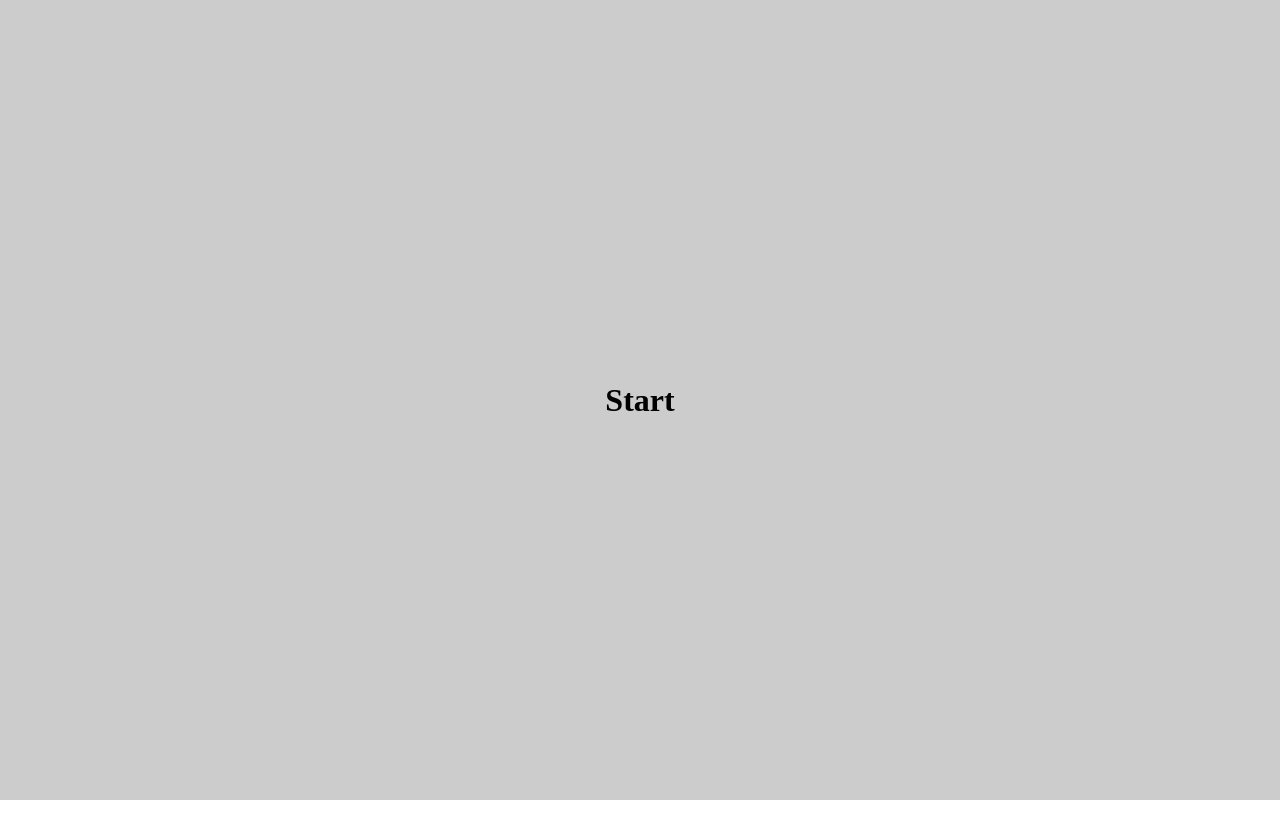
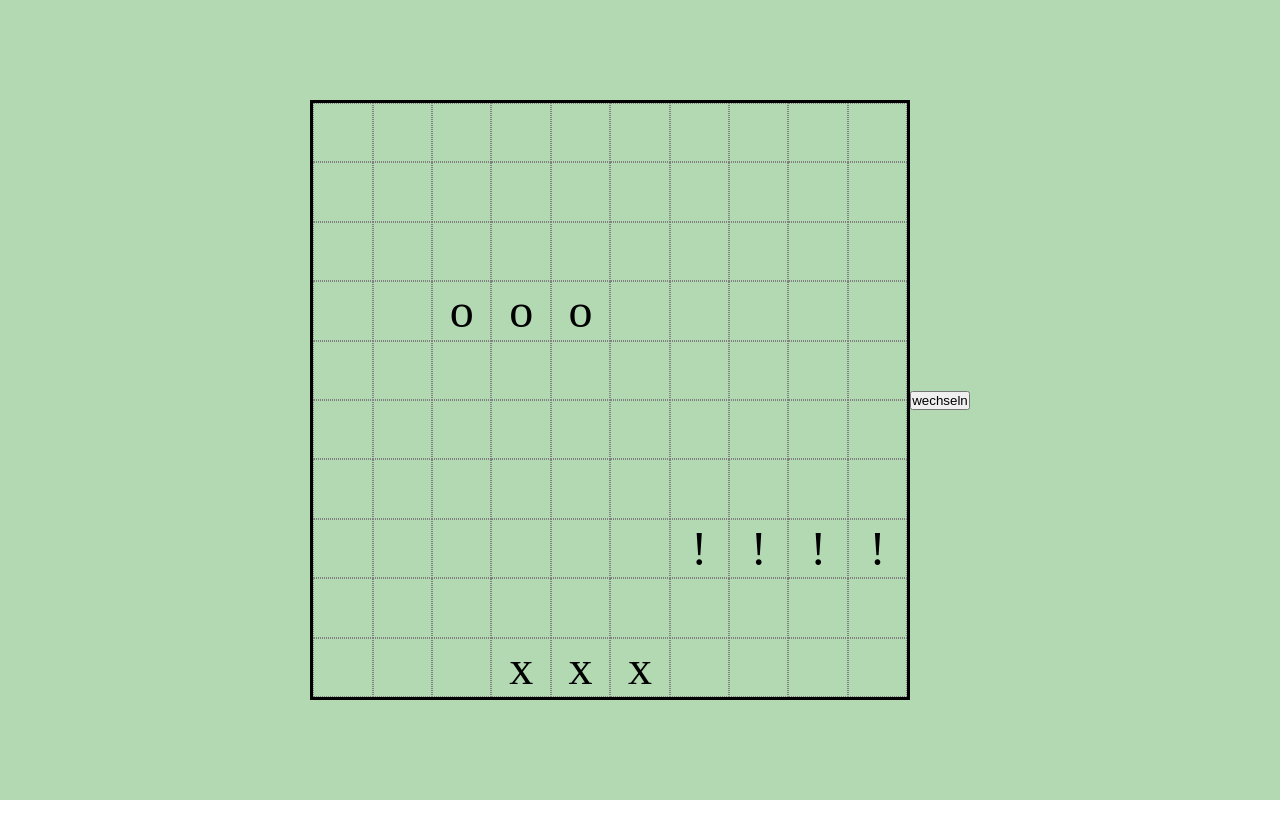
Before and after one commit to Lorp91/battleship-game, a React (Vite) app: page / in a window 1280 px wide. Shown: the top 838 px of the page. Before the commit the page ends 800 px from the top, so only its background shows below. Built offline with nearby package versions, Linux system fonts and the light colour scheme.

Commit message:
grids and game-class added

```diff
--- a/src/App.tsx
+++ b/src/App.tsx
@@ -1,11 +1,78 @@
+import { useState } from "react";
 import "./app.scss";
+import { Grid } from "./Grid";
 
-function App() {
+export type Field = "" | "x" | "o" | "!";
+
+class Game {
+  public playerBoard: Field[][] = [
+    ["", "", "", "", "", "", "", "", "", ""],
+    ["", "", "", "", "", "", "", "", "", ""],
+    ["", "", "", "", "", "", "", "", "", ""],
+    ["", "", "o", "o", "o", "", "", "", "", ""],
+    ["", "", "", "", "", "", "", "", "", ""],
+    ["", "", "", "", "", "", "", "", "", ""],
+    ["", "", "", "", "", "", "", "", "", ""],
+    ["", "", "", "", "", "", "!", "!", "!", "!"],
+    ["", "", "", "", "", "", "", "", "", ""],
+    ["", "", "", "x", "x", "x", "", "", "", ""],
+  ];
+  public enemyBoard: Field[][] = [
+    ["", "", "", "", "", "", "", "", "", ""],
+    ["", "", "", "", "", "", "", "", "", ""],
+    ["", "", "", "", "", "", "", "", "", ""],
+    ["", "", "", "", "", "", "", "", "", ""],
+    ["", "", "", "", "", "", "", "", "", ""],
+    ["", "", "", "", "", "", "", "", "", ""],
+    ["", "", "", "", "", "", "", "", "", ""],
+    ["", "", "", "", "", "", "", "", "", ""],
+    ["", "", "", "", "", "", "", "", "", ""],
+    ["", "", "", "", "", "", "", "", "", ""],
+  ];
+  public playerActive: boolean;
+
+  constructor() {
+    // münzwurf rein
+    this.playerActive = true;
+  }
+}
+
+const App: React.FunctionComponent<JSX.Element> = () => {
+  const [game, setGame] = useState(new Game());
+
   return (
     <div className="App">
-      <h1>Start</h1>
+      <div
+        className="playfield"
+        style={{ transform: `translateY(${game.playerActive ? -100 : 0}vh)` }}
+      >
+        <div id="enemy-screen" className="screen">
+          <Grid board={game.enemyBoard} />
+          <button
+            onClick={() =>
+              setGame({ ...game, playerActive: !game.playerActive })
+            }
+          >
+            wechseln
+          </button>
+        </div>
+        <div
+          id="player-screen"
+          className="screen"
+          style={{ position: "relative" }}
+        >
+          <Grid board={game.playerBoard} />
+          <button
+            onClick={() =>
+              setGame({ ...game, playerActive: !game.playerActive })
+            }
+          >
+            wechseln
+          </button>
+        </div>
+      </div>
     </div>
   );
-}
+};
 
 export default App;
--- /dev/null
+++ b/src/Grid.tsx
@@ -0,0 +1,21 @@
+import React from "react";
+import { Field } from "./App";
+import "./grid.scss";
+
+interface GridProps {
+  board: Field[][];
+}
+
+export const Grid: React.FunctionComponent<GridProps> = (props: GridProps) => {
+  return (
+    <div className="board">
+      {props.board.map((row) => (
+        <div className="row">
+          {row.map((field) => (
+            <div className="field">{field}</div>
+          ))}
+        </div>
+      ))}
+    </div>
+  );
+};
--- a/src/app.scss
+++ b/src/app.scss
@@ -4,9 +4,30 @@
   box-sizing: border-box;
 }
 
+body {
+  overflow: hidden;
+}
+
 .App {
+  display: flex;
+  flex-direction: column;
+}
+
+.playfield {
+  transition: 0.5s cubic-bezier(0.6, 0.25, 0.5, 1.3) all;
+
+  & #enemy-screen {
+    background: rgba(255, 0, 0, 0.3);
+  }
+
+  & #player-screen {
+    background: rgba(0, 128, 0, 0.3);
+  }
+}
+
+.screen {
+  width: 100vw;
   height: 100vh;
-  background: #ccc;
   display: flex;
   justify-content: center;
   align-items: center;
--- /dev/null
+++ b/src/grid.scss
@@ -0,0 +1,20 @@
+.board {
+  height: 75vh;
+  //   width: 75vw;
+  aspect-ratio: 1/1;
+  border: 3px solid black;
+
+  & .row {
+    display: flex;
+    height: 10%;
+  }
+  & .field {
+    flex: 1;
+    // height: 10%;
+    border: 1px dotted gray;
+    display: flex;
+    justify-content: center;
+    align-items: center;
+    font-size: 3rem;
+  }
+}
```
